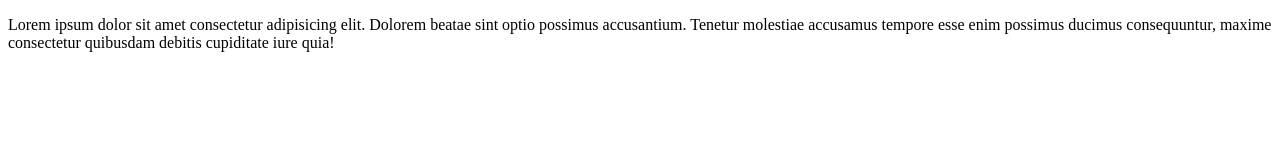
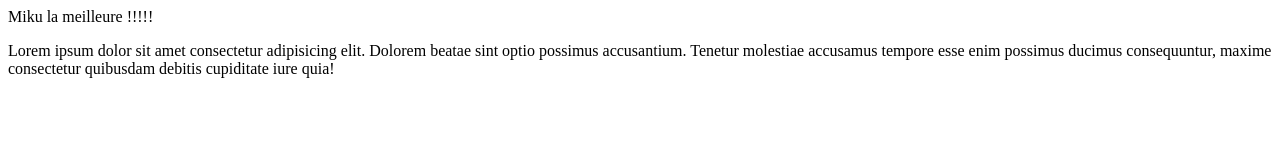
Before and after one commit to AnxianZhangTest/Test, a plain HTML site: page web/index.html in a window 1280 px wide. Drawn offline with Linux system fonts and the light colour scheme.

Commit message:
Update index.html

```diff
--- a/web/index.html
+++ b/web/index.html
@@ -1,7 +1,7 @@
 <!DOCTYPE html>
 <html>
     <head>
-
+        Miku la meilleure !!!!!
     </head>
     <body>
         <p>Lorem ipsum dolor sit amet consectetur adipisicing elit. Dolorem beatae sint
```
